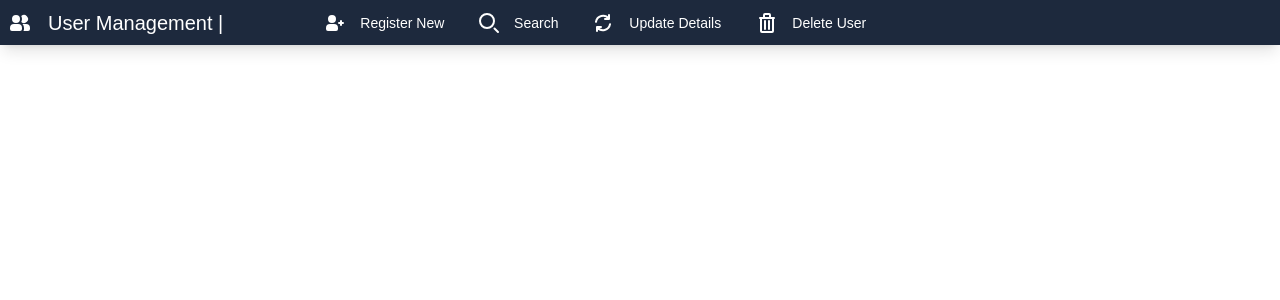
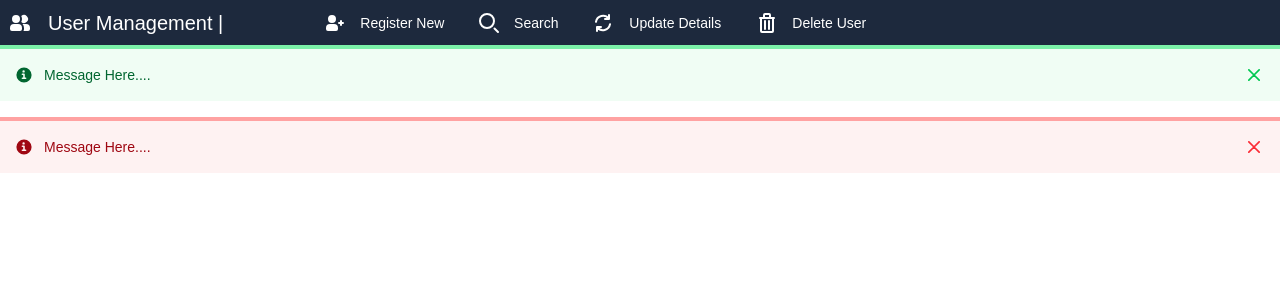
Before and after one commit to AKILADILSHANED/SLIC_Inter_Bank_Transfer_Management_Frontend, a Next.js app: page /UserManagement in a window 1280 px wide. Shown: the top 300 px of the page. Built offline with nearby package versions, Linux system fonts and the light colour scheme.

Commit message:
Added Success and Error message components into Manage User Window

```diff
--- a/app/UserManagement/page.jsx
+++ b/app/UserManagement/page.jsx
@@ -21,9 +21,9 @@ export default function UserManagement() {
       setClickRegister(false);
     }
   };
-  const handleRegister = ()=>{
+  const handleRegister = () => {
     setModal(true);
-  }
+  };
 
   return (
     <div>
@@ -140,7 +140,7 @@ export default function UserManagement() {
       {/*Sub windows*/}
       {clickRegister && (
         <div className="w-[full] h-[370px] mt-4 shadow-md">
-          <div className="bg-red-800 w-full h-[30px] flex flex-row items-center">
+          <div className="bg-green-600 w-full h-[30px] flex flex-row items-center">
             <label className="text-white ml-2">Provide User details</label>
           </div>
           <form className="flex flex-col">
@@ -258,7 +258,9 @@ export default function UserManagement() {
 
             <div className="flex flex-row mt-4 ml-8">
               <button
-              onClick={()=>{handleRegister()}}
+                onClick={() => {
+                  handleRegister();
+                }}
                 type="button"
                 className="flex flex-row items-center border-none justify-center h-[30px] w-[90px] shadow-md text-white bg-blue-700 hover:bg-blue-800 focus:outline-none  font-medium rounded-md text-sm text-center me-2 mb-2 dark:bg-blue-600 dark:hover:bg-blue-700 dark:focus:ring-blue-800">
                 <svg
@@ -303,6 +305,80 @@ export default function UserManagement() {
         </div>
       )}
 
+      {/*Error Message Components*/}
+      <div
+        id="alert-border-3"
+        className="flex items-center p-4 mb-4 text-green-800 border-t-4 border-green-300 bg-green-50 dark:text-green-400 dark:bg-gray-800 dark:border-green-800"
+        role="alert">
+        <svg
+          className="shrink-0 w-4 h-4"
+          aria-hidden="true"
+          xmlns="http://www.w3.org/2000/svg"
+          fill="currentColor"
+          viewBox="0 0 20 20">
+          <path d="M10 .5a9.5 9.5 0 1 0 9.5 9.5A9.51 9.51 0 0 0 10 .5ZM9.5 4a1.5 1.5 0 1 1 0 3 1.5 1.5 0 0 1 0-3ZM12 15H8a1 1 0 0 1 0-2h1v-3H8a1 1 0 0 1 0-2h2a1 1 0 0 1 1 1v4h1a1 1 0 0 1 0 2Z" />
+        </svg>
+        <div className="ms-3 text-sm font-medium">Message Here....</div>
+        <button
+          type="button"
+          className="ms-auto -mx-1.5 -my-1.5 bg-green-50 text-green-500 rounded-lg focus:ring-2 focus:ring-green-400 p-1.5 hover:bg-green-200 inline-flex items-center justify-center h-8 w-8 dark:bg-gray-800 dark:text-green-400 dark:hover:bg-gray-700"
+          data-dismiss-target="#alert-border-3"
+          aria-label="Close">
+          <span className="sr-only">Dismiss</span>
+          <svg
+            className="w-3 h-3"
+            aria-hidden="true"
+            xmlns="http://www.w3.org/2000/svg"
+            fill="none"
+            viewBox="0 0 14 14">
+            <path
+              stroke="currentColor"
+              strokeLinecap="round"
+              strokeLinejoin="round"
+              strokeWidth="2"
+              d="m1 1 6 6m0 0 6 6M7 7l6-6M7 7l-6 6"
+            />
+          </svg>
+        </button>
+      </div>
+
+      <div
+        id="alert-border-2"
+        class="flex items-center p-4 mb-4 text-red-800 border-t-4 border-red-300 bg-red-50 dark:text-red-400 dark:bg-gray-800 dark:border-red-800"
+        role="alert">
+        <svg
+          class="shrink-0 w-4 h-4"
+          aria-hidden="true"
+          xmlns="http://www.w3.org/2000/svg"
+          fill="currentColor"
+          viewBox="0 0 20 20">
+          <path d="M10 .5a9.5 9.5 0 1 0 9.5 9.5A9.51 9.51 0 0 0 10 .5ZM9.5 4a1.5 1.5 0 1 1 0 3 1.5 1.5 0 0 1 0-3ZM12 15H8a1 1 0 0 1 0-2h1v-3H8a1 1 0 0 1 0-2h2a1 1 0 0 1 1 1v4h1a1 1 0 0 1 0 2Z" />
+        </svg>
+        <div class="ms-3 text-sm font-medium">Message Here....</div>
+        <button
+          type="button"
+          class="ms-auto -mx-1.5 -my-1.5 bg-red-50 text-red-500 rounded-lg focus:ring-2 focus:ring-red-400 p-1.5 hover:bg-red-200 inline-flex items-center justify-center h-8 w-8 dark:bg-gray-800 dark:text-red-400 dark:hover:bg-gray-700"
+          data-dismiss-target="#alert-border-2"
+          aria-label="Close">
+          <span class="sr-only">Dismiss</span>
+          <svg
+            class="w-3 h-3"
+            aria-hidden="true"
+            xmlns="http://www.w3.org/2000/svg"
+            fill="none"
+            viewBox="0 0 14 14">
+            <path
+              stroke="currentColor"
+              stroke-linecap="round"
+              stroke-linejoin="round"
+              stroke-width="2"
+              d="m1 1 6 6m0 0 6 6M7 7l6-6M7 7l-6 6"
+            />
+          </svg>
+        </button>
+      </div>
+
+      {/*Modal Component*/}
       {modal && (
         <div
           id="popup-modal"
```
